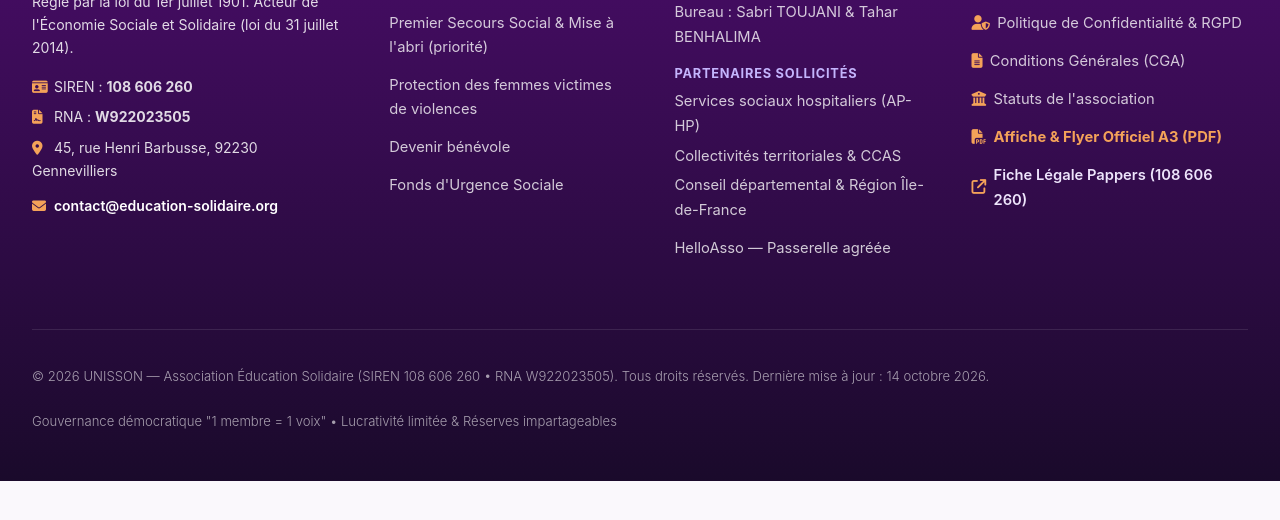
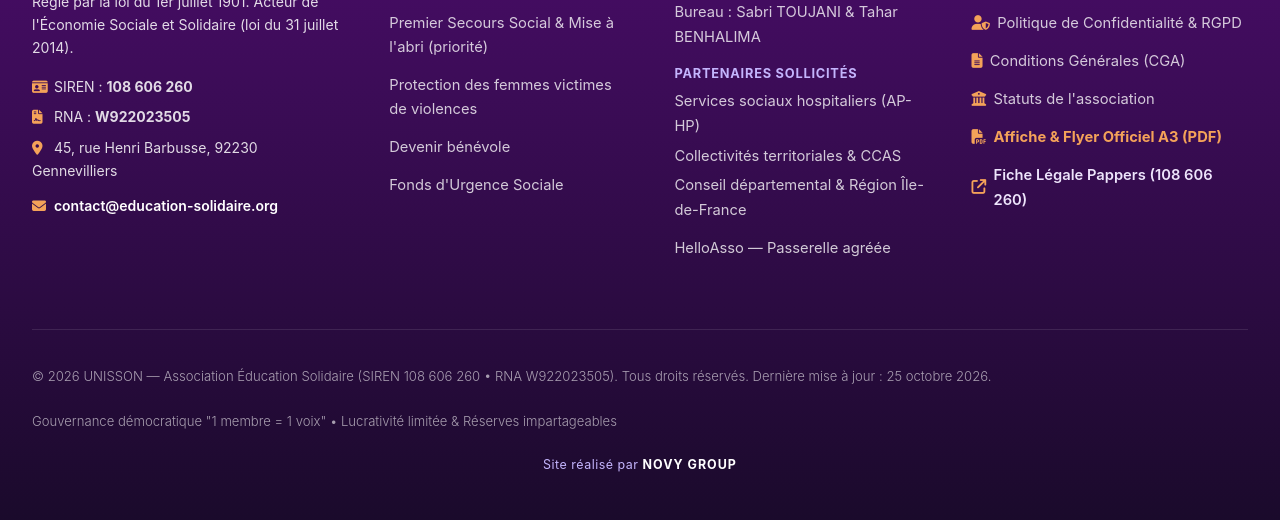
Before and after one commit to frdp-max/educationsolidaire, a website: page index.html in a window 1280 px wide. Shown: the part 9965-10485 px from the top of the page. Before the commit the page ends 10446 px from the top, so only its background shows below. Drawn offline with Linux system fonts and the light colour scheme; no server answers; a web font is replaced by a local one.

Commit message:
feat(site): credit NOVY GROUP in the footer of every page
Adds a discreet "Site réalisé par NOVY GROUP" line under the copyright
on the home page and the four legal pages (lavender #C4B5FD on ink),
bumps the home page update date and the sitemap lastmod to 2026-10-25.

Co-Authored-By: Claude Opus 5.5 <noreply@anthropic.com>

```diff
--- a/index.html
+++ b/index.html
@@ -1601,6 +1601,16 @@
             font-weight: 300;
         }
 
+        .footer-credit {
+            max-width: 1240px;
+            margin: 1.4rem auto 0 auto;
+            text-align: center;
+            color: #C4B5FD;
+            font-size: 0.78rem;
+            letter-spacing: 0.04em;
+        }
+        .footer-credit strong { color: #ffffff; font-weight: 700; letter-spacing: 0.08em; }
+
         @media (max-width: 1024px) {
             .footer-container {
                 grid-template-columns: 1fr 1fr;
@@ -2867,9 +2877,10 @@
             </div>
         </div>
         <div class="footer-bottom">
-            <p>&copy; 2026 UNISSON — Association Éducation Solidaire (SIREN 108 606 260 • RNA W922023505). Tous droits réservés. Dernière mise à jour : <time datetime="2026-10-14">14 octobre 2026</time>.</p>
+            <p>&copy; 2026 UNISSON — Association Éducation Solidaire (SIREN 108 606 260 • RNA W922023505). Tous droits réservés. Dernière mise à jour : <time datetime="2026-10-25">25 octobre 2026</time>.</p>
             <p>Gouvernance démocratique "1 membre = 1 voix" • Lucrativité limitée & Réserves impartageables</p>
         </div>
+        <p class="footer-credit">Site réalisé par <strong>NOVY GROUP</strong></p>
     </footer>
 
     <!-- JAVASCRIPT OPÉRATIONNEL & INTÉGRATION API -->
```
Also changed, not shown: conditions-generales.html (+1 -0 lines), mentions-legales.html (+1 -0 lines), politique-confidentialite.html (+1 -0 lines), sitemap.xml (+5 -5 lines), statuts.html (+1 -0 lines).
